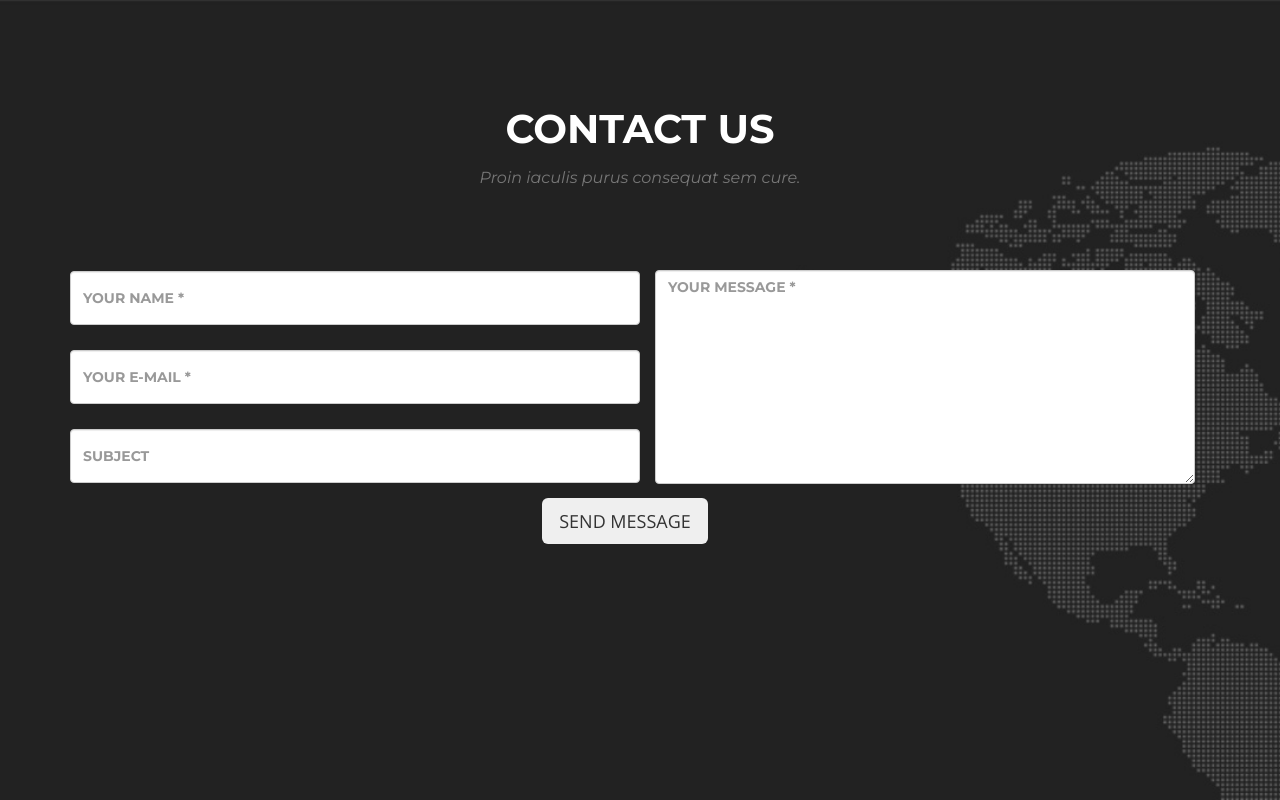
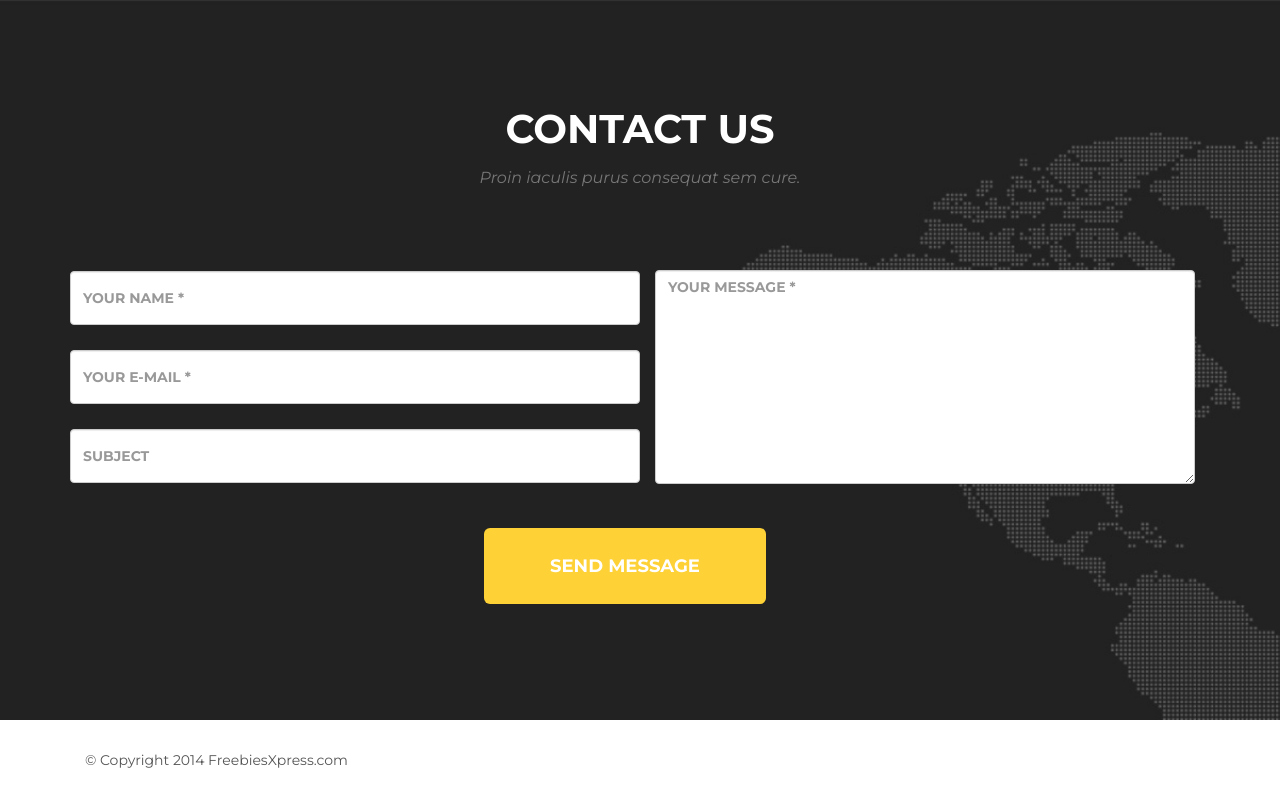
Before and after one commit to szympol/slicing-golden, a website: page index.html in a window 1280 px wide. Shown: the part 5237-6037 px from the top of the page. Drawn offline with nearby package versions, Linux system fonts and the light colour scheme.

Commit message:
Add footer

```diff
--- a/index.html
+++ b/index.html
@@ -328,6 +328,19 @@
             </div>
         </div>
     </section>
+    <footer>
+        <div class="container">
+            <div class="container-fluid">
+                <div class="row">
+                    <div class="col-md-4">
+                        <p>&copy; Copyright 2014 FreebiesXpress.com</p>
+                    </div>
+                    <div class="col-md-4"></div>
+                    <div class="col-md-4"></div>
+                </div>
+            </div>
+        </div>
+    </footer>
     <script src="https://ajax.googleapis.com/ajax/libs/jquery/1.12.2/jquery.min.js"></script>
     <script src="https://maxcdn.bootstrapcdn.com/bootstrap/3.3.6/js/bootstrap.min.js" integrity="sha384-0mSbJDEHialfmuBBQP6A4Qrprq5OVfW37PRR3j5ELqxss1yVqOtnepnHVP9aJ7xS" crossorigin="anonymous"></script>
 </body>
--- a/sass/style.scss
+++ b/sass/style.scss
@@ -5,6 +5,7 @@ $black: #000;
 $twitter: #00aced;
 $facebook: #3b5998;
 $pinterest: #c8232c;
+$footer: #555;
 $dancingScript: 'Dancing Script', cursive;
 $openSans: 'Open Sans', sans-serif;
 $montserrat: 'Montserrat', sans-serif;
@@ -275,7 +276,7 @@ body { margin: 0 auto;}
   padding: 50px 0;
 }
 .form-background {
-    height: 100vh;
+    height: 90vh;
   background-image: url(../images/MapImage.jpg);
   position: relative;
   background-size: cover;
@@ -320,8 +321,36 @@ body { margin: 0 auto;}
       font-family: $montserrat;
       font-weight: 700;
     }
+    button {
+      padding: 25px 65px;
+      background: $golden;
+      font-weight: bold;
+      font-family: $montserrat;
+      margin-top: 30px;
+      color: $white;
+    }
   }
 }
+
+footer {
+  padding: 30px 40px 0;
+  height: 10vh;
+  div{
+    div {
+      div {
+        div{
+          > p {
+    color: $footer;
+    font-family: $montserrat;
+    font-size: 14px;
+
+        }
+      }
+    }
+    }
+  }
+}
+
 
 @media only screen and (max-width: 768px) {
   .navbar-collapse {
```
Also changed, not shown: css/style.css.
